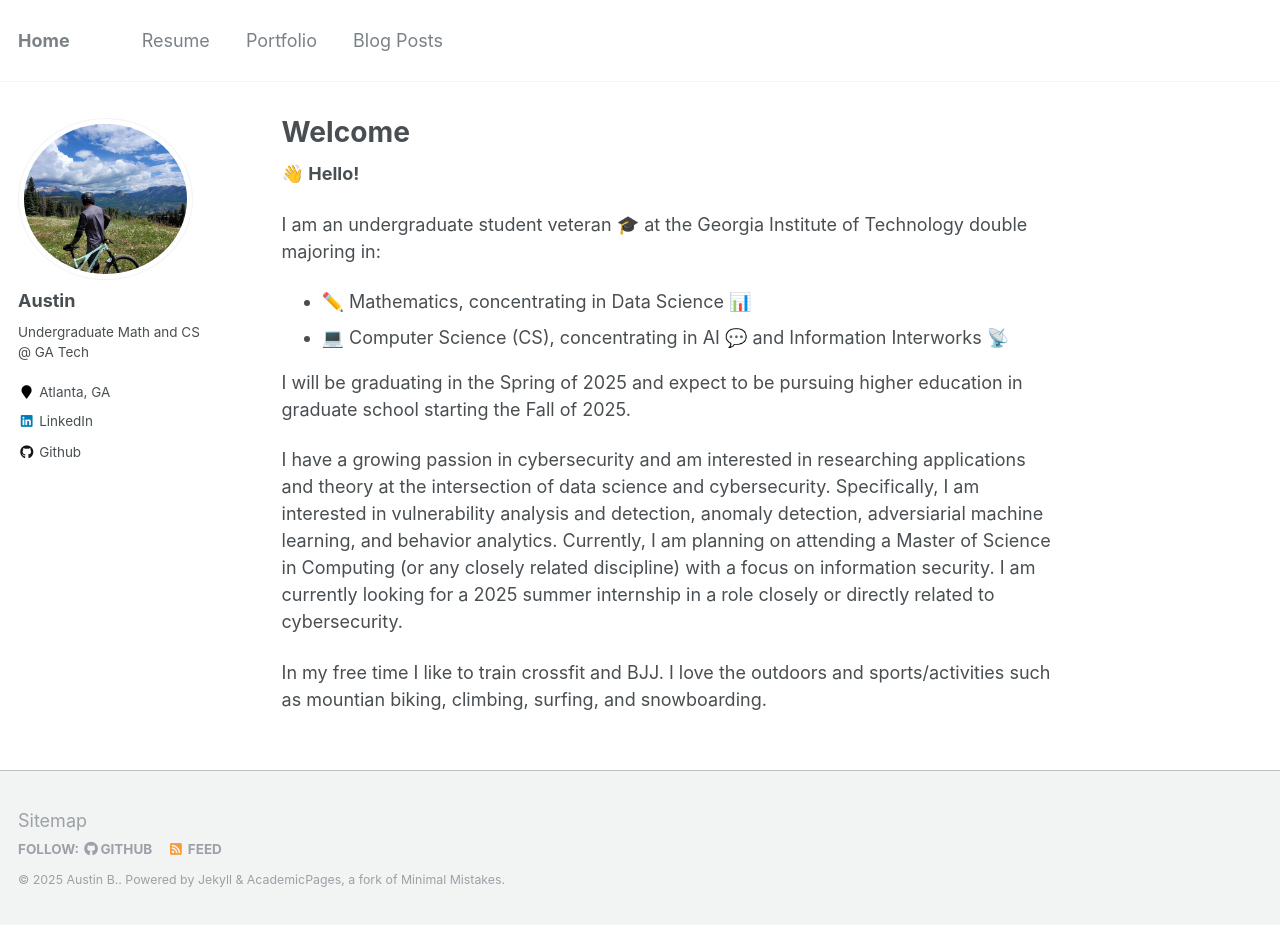
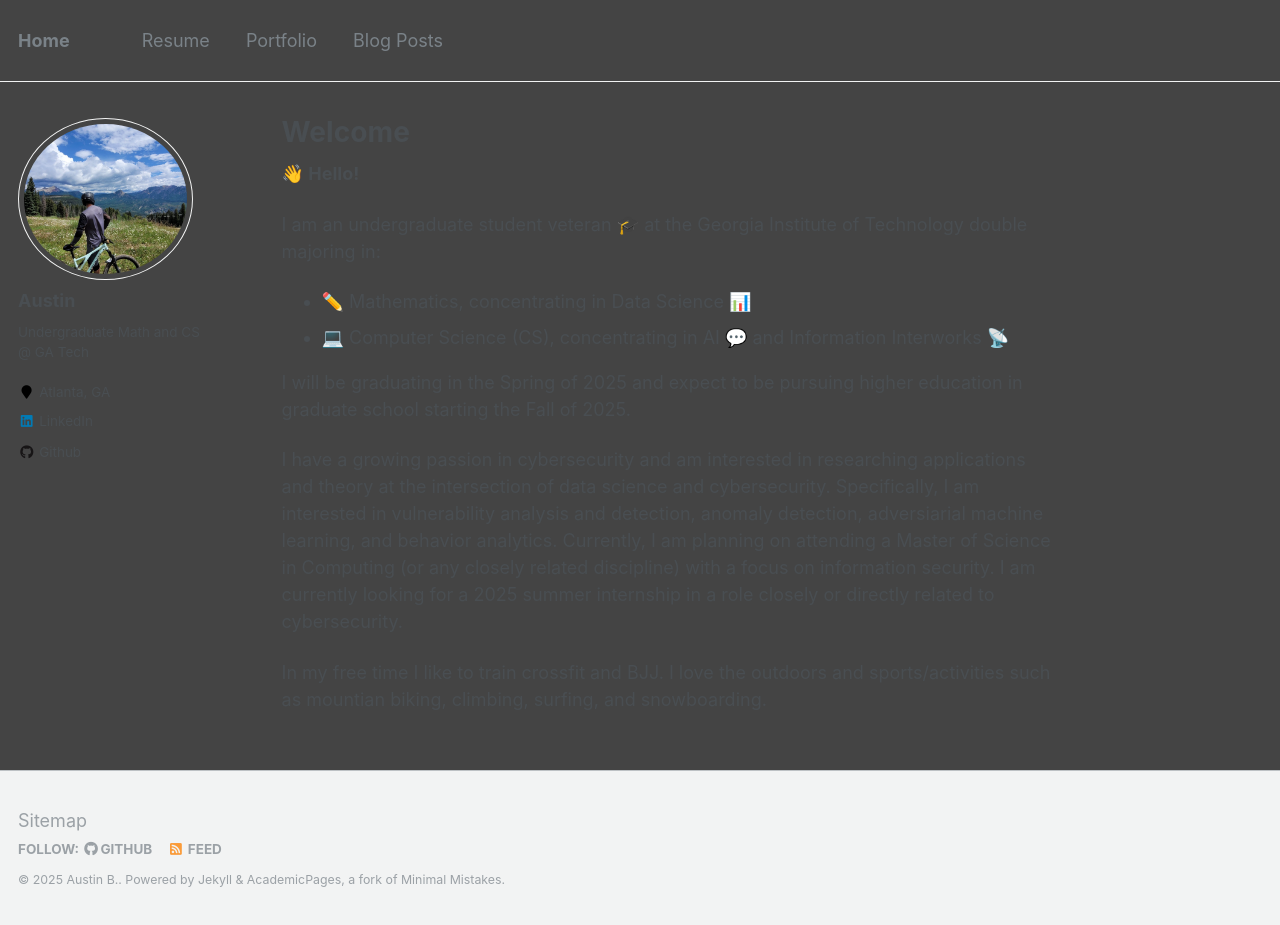
Before and after one commit to abarton51/abarton51.github.io, a Jekyll site: the page built from _pages/about.md, in a window 1280 px wide and 925 px high. Built offline with Jekyll 4.4.1, drawn with Linux system fonts in a browser that asks for light colours; emoji names are drawn with the system emoji font.

Commit message:
Update _variables.scss

```diff
--- a/_sass/_variables.scss
+++ b/_sass/_variables.scss
@@ -53,8 +53,8 @@ $darker-gray                : mix(#000, $gray, 60%);
 $light-gray                 : mix(#fff, $gray, 50%);
 $lighter-gray               : mix(#fff, $gray, 90%);
 
-$body-color                 : #444;
-$background-color           : #fff;
+$body-color                 : #444444;
+$background-color           : #444444;
 $code-background-color      : #fafafa;
 $code-background-color-dark : $light-gray;
 $text-color                 : $dark-gray;
```
